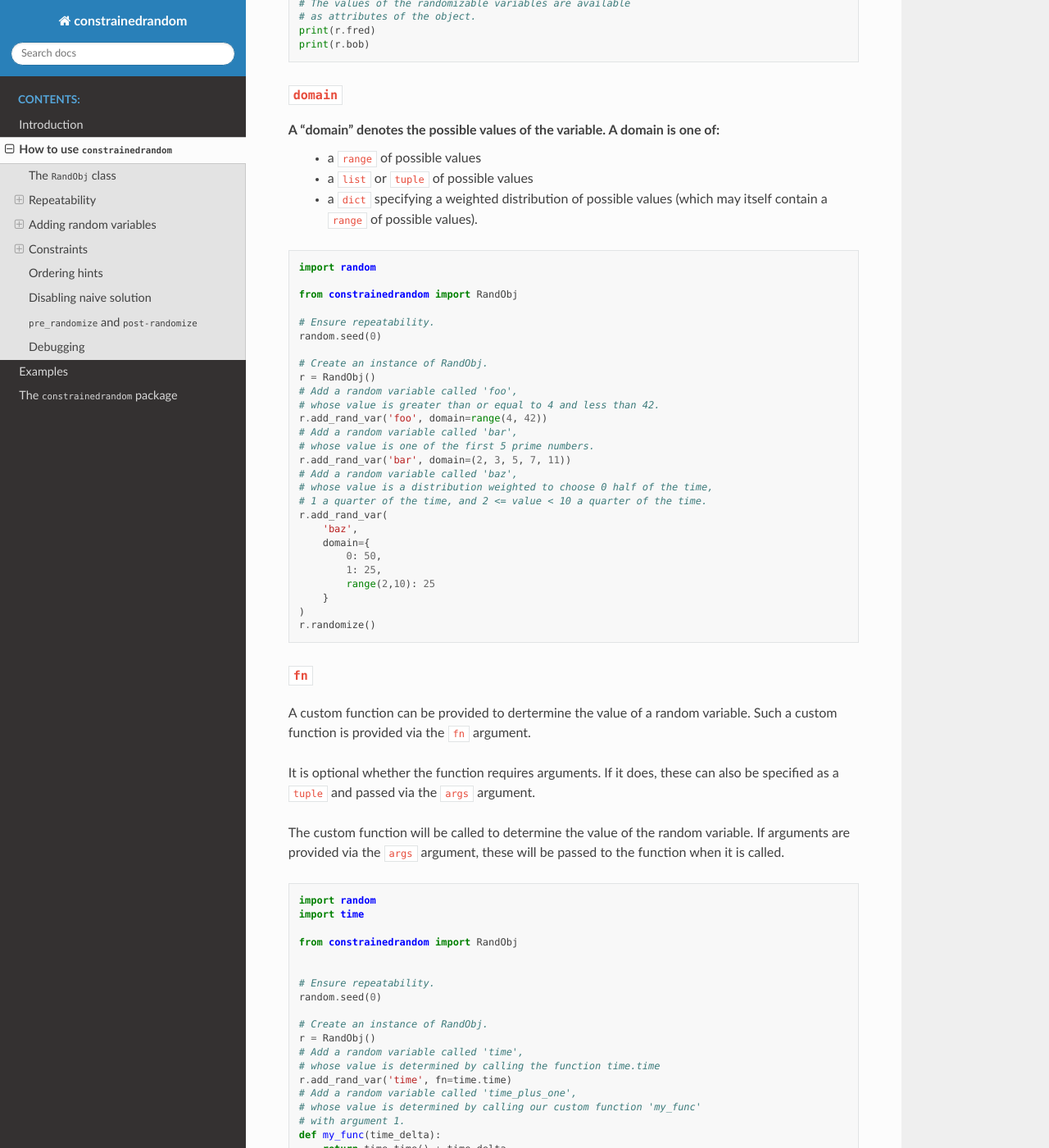
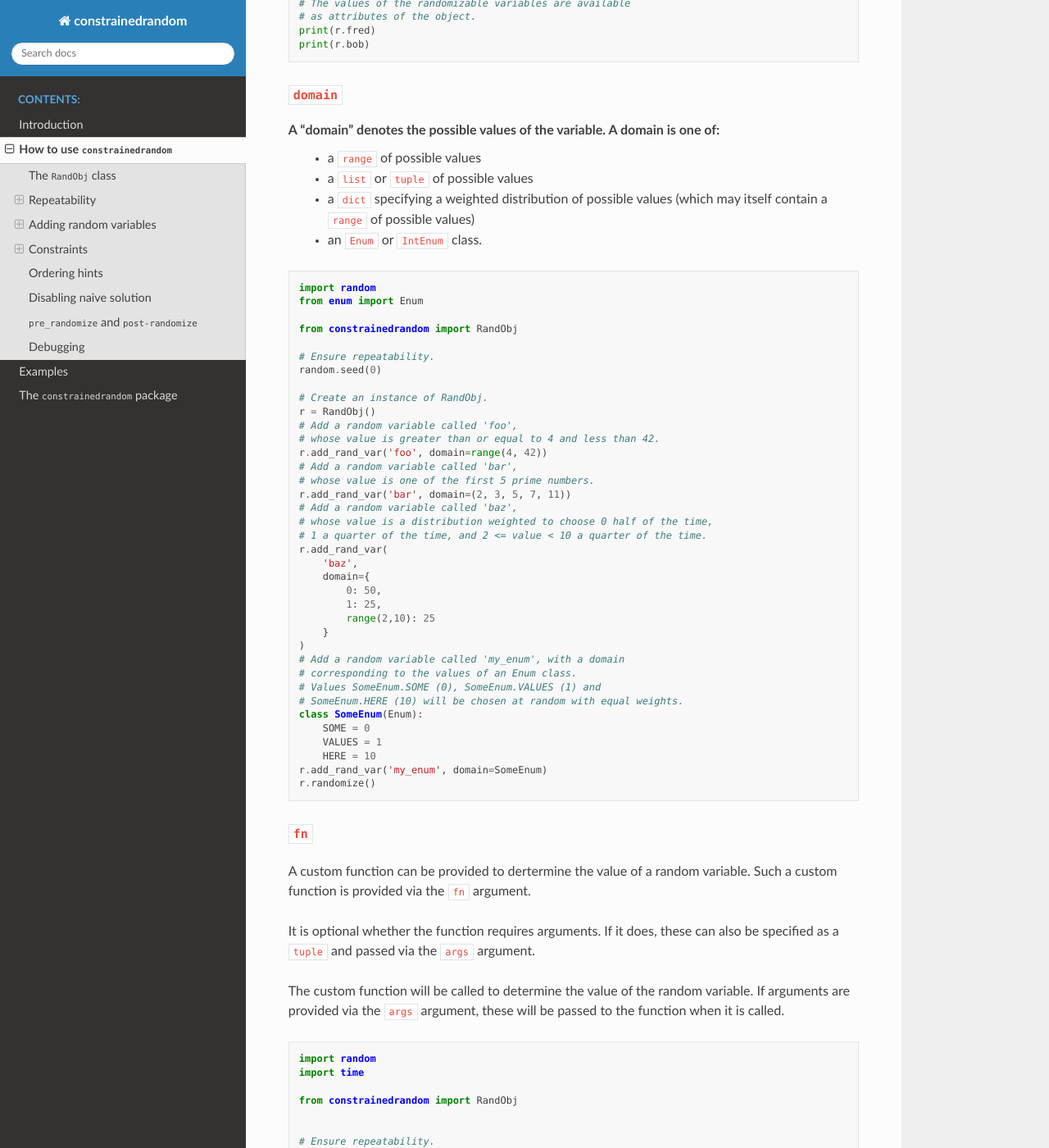
Before and after one commit to imaginationtech/constrainedrandom, a Sphinx documentation site: the page built from docs/howto.rst, in a window 1280 px wide and 1400 px high, scrolled down 3986 px. Shown: the whole window at 82% size. Built offline with Sphinx 7.4.7 and the Read the Docs theme 2.0.0, drawn with Linux system fonts in a browser that asks for light colours.

Commit message:
Add documentation for Enum domain type
Useful to document this explicity as it might not be obvious
that it's supported.

```diff
--- a/docs/howto.rst
+++ b/docs/howto.rst
@@ -209,11 +209,13 @@ __________
 A "domain" denotes the possible values of the variable. A domain is one of:
  - a ``range`` of possible values
  - a ``list`` or ``tuple`` of possible values
- - a ``dict`` specifying a weighted distribution of possible values (which may itself contain a ``range`` of possible values).
+ - a ``dict`` specifying a weighted distribution of possible values (which may itself contain a ``range`` of possible values)
+ - an ``Enum`` or ``IntEnum`` class.
 
 ..  code-block:: python
 
     import random
+    from enum import Enum
 
     from constrainedrandom import RandObj
 
@@ -239,6 +241,15 @@ A "domain" denotes the possible values of the variable. A domain is one of:
             range(2,10): 25
         }
     )
+    # Add a random variable called 'my_enum', with a domain
+    # corresponding to the values of an Enum class.
+    # Values SomeEnum.SOME (0), SomeEnum.VALUES (1) and
+    # SomeEnum.HERE (10) will be chosen at random with equal weights.
+    class SomeEnum(Enum):
+        SOME = 0
+        VALUES = 1
+        HERE = 10
+    r.add_rand_var('my_enum', domain=SomeEnum)
     r.randomize()
 
 ``fn``
```
